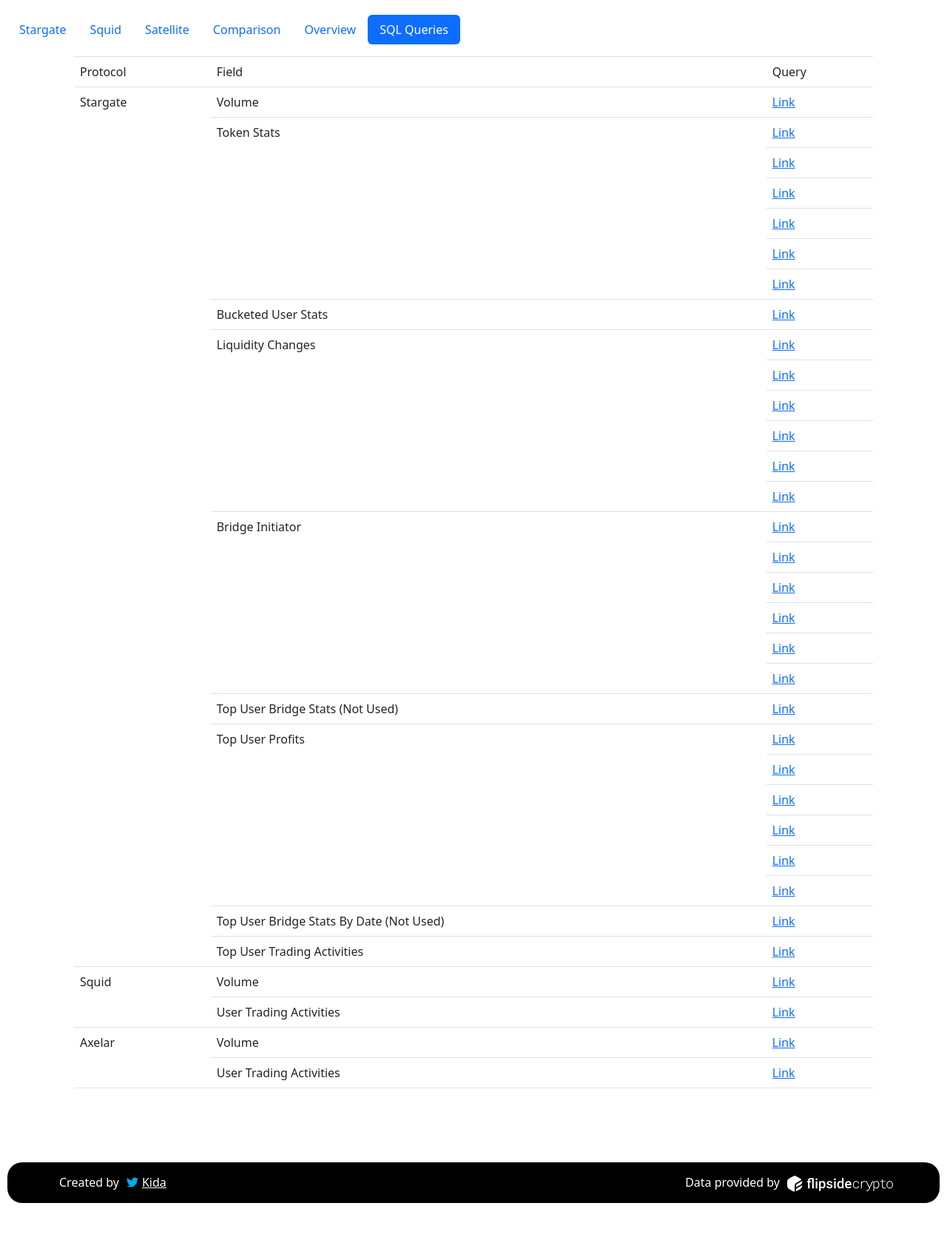
After one commit to KidaCrypto/axelar-bridge-analysis, a Flask app: page /sql in a window 1280 px wide. The commit adds this page. Shown: the whole page at 74% size. Run offline with Flask 3, Linux system fonts and the light colour scheme.

Commit message:
Added SQL page

```diff
--- a/website/templates/layout.html
+++ b/website/templates/layout.html
@@ -78,6 +78,9 @@
       <li class="nav-item">
         <a href="/overview" class="nav-link" id="pills-overview-tab">Overview</a>
       </li>
+      <li class="nav-item">
+        <a href="/sql" class="nav-link" id="pills-sql-tab">SQL Queries</a>
+      </li>
     </ul>
     {% block content %}{% endblock %}
 
--- /dev/null
+++ b/website/templates/tab-sql.html
@@ -0,0 +1,138 @@
+{% extends("layout.html") %}
+{% block content %}
+<table class="table" style="margin: auto; max-width: 1080px; font-size: 16px;">
+    <thead>
+        <tr>
+            <td>Protocol</td>
+            <td>Field</td>
+            <td>Query</td>
+        </tr>
+    </thead>
+    <tbody>
+        <tr>
+            <td rowspan="29">Stargate</td>
+            <td>Volume</td>
+            <td><a href="https://flipsidecrypto.xyz/edit/queries/5ca98cb1-ed7a-43eb-9b37-8f61dd8ee3fd" target="_blank">Link</a></td>
+        </tr>
+        <tr>
+            <td rowspan="6">Token Stats</td>
+            <td><a href="https://flipsidecrypto.xyz/edit/queries/cb8807b2-d514-46e7-ba97-8afe7e488355" target="_blank">Link</a></td>
+        </tr>
+        <tr>
+            <td><a href="https://flipsidecrypto.xyz/edit/queries/b508a928-eb49-4307-abe3-1c856dc21cba" target="_blank">Link</a></td>
+        </tr>
+        <tr>
+            <td><a href="https://flipsidecrypto.xyz/edit/queries/45cd1428-f6ef-4159-a2b3-e100f3db7beb" target="_blank">Link</a></td>
+        </tr>
+        <tr>
+            <td><a href="https://flipsidecrypto.xyz/edit/queries/ab212eb2-3aea-4929-857e-00d2db4a36c8" target="_blank">Link</a></td>
+        </tr>
+        <tr>
+            <td><a href="https://flipsidecrypto.xyz/edit/queries/f2700ac0-e91d-40ca-b55f-56e1ae5a2596" target="_blank">Link</a></td>
+        </tr>
+        <tr>
+            <td><a href="https://flipsidecrypto.xyz/edit/queries/76bec6cc-9fda-4f3f-ab68-d4ed05388ad1" target="_blank">Link</a></td>
+        </tr>
+        <tr>
+            <td rowspan="1">Bucketed User Stats</td>
+            <td><a href="https://flipsidecrypto.xyz/edit/queries/0c0803f3-7bfc-4a4e-802a-73569687ea3d" target="_blank">Link</a></td>
+        </tr>
+        <tr>
+            <td rowspan="6">Liquidity Changes</td>
+            <td><a href="https://flipsidecrypto.xyz/edit/queries/611598fb-70a5-4bf6-aabf-a4b0077a2647" target="_blank">Link</a></td>
+        </tr>
+        <tr>
+            <td><a href="https://flipsidecrypto.xyz/edit/queries/4410249a-e364-48ca-8df9-87bd7e593e13" target="_blank">Link</a></td>
+        </tr>
+        <tr>
+            <td><a href="https://flipsidecrypto.xyz/edit/queries/df09ab03-ed21-4a19-a875-a9fd6dc32776" target="_blank">Link</a></td>
+        </tr>
+        <tr>
+            <td><a href="https://flipsidecrypto.xyz/edit/queries/a599cd0b-497c-41c1-9f97-a4452dc08d27" target="_blank">Link</a></td>
+        </tr>
+        <tr>
+            <td><a href="https://flipsidecrypto.xyz/edit/queries/44b9eee7-30e2-4b37-892c-0dd98b85bada" target="_blank">Link</a></td>
+        </tr>
+        <tr>
+            <td><a href="https://flipsidecrypto.xyz/edit/queries/e3e5bc21-2bfb-4267-8914-38f64510dbef" target="_blank">Link</a></td>
+        </tr>
+        <tr>
+            <td rowspan="6">Bridge Initiator</td>
+            <td><a href="https://flipsidecrypto.xyz/edit/queries/d7376011-882a-4905-811d-007aa232ceb1" target="_blank">Link</a></td>
+        </tr>
+        <tr>
+            <td><a href="https://flipsidecrypto.xyz/edit/queries/1e8544f4-50de-4b89-ae98-d3e49064179c" target="_blank">Link</a></td>
+        </tr>
+        <tr>
+            <td><a href="https://flipsidecrypto.xyz/edit/queries/ec3263a5-5c9a-4fa8-9c14-74611e7e1f98" target="_blank">Link</a></td>
+        </tr>
+        <tr>
+            <td><a href="https://flipsidecrypto.xyz/edit/queries/a49377ed-c877-4850-b77c-1daa6e626334" target="_blank">Link</a></td>
+        </tr>
+        <tr>
+            <td><a href="https://flipsidecrypto.xyz/edit/queries/a54efdbf-d37a-4199-a32c-19e411bca99f" target="_blank">Link</a></td>
+        </tr>
+        <tr>
+            <td><a href="https://flipsidecrypto.xyz/edit/queries/f9994302-3437-4823-bc0d-418706aca64c" target="_blank">Link</a></td>
+        </tr>
+        <tr>
+            <td rowspan="1">Top User Bridge Stats (Not Used)</td>
+            <td><a href="https://flipsidecrypto.xyz/edit/queries/1965d97f-5d9f-447d-b8ee-cf02a87b693a" target="_blank">Link</a></td>
+        </tr>
+        <tr>
+            <td rowspan="6">Top User Profits</td>
+            <td><a href="https://flipsidecrypto.xyz/edit/queries/d3250383-82f1-415f-9771-4051da89fdb1" target="_blank">Link</a></td>
+        </tr>
+        <tr>
+            <td><a href="https://flipsidecrypto.xyz/edit/queries/f27a788d-811b-4646-88a5-1072d28023a4" target="_blank">Link</a></td>
+        </tr>
+        <tr>
+            <td><a href="https://flipsidecrypto.xyz/edit/queries/0cf839d7-5d98-4477-b551-7e0fcea8095b" target="_blank">Link</a></td>
+        </tr>
+        <tr>
+            <td><a href="https://flipsidecrypto.xyz/edit/queries/ea88760e-67e5-4660-8c34-6b0619772295" target="_blank">Link</a></td>
+        </tr>
+        <tr>
+            <td><a href="https://flipsidecrypto.xyz/edit/queries/f1b8a2ef-a140-4e78-8d72-4e17d2b9bb3e" target="_blank">Link</a></td>
+        </tr>
+        <tr>
+            <td><a href="https://flipsidecrypto.xyz/edit/queries/29c0b7a4-235d-40d8-af2e-2b0f972554e4" target="_blank">Link</a></td>
+        </tr>
+        <tr>
+            <td rowspan="1">Top User Bridge Stats By Date (Not Used)</td>
+            <td><a href="https://flipsidecrypto.xyz/edit/queries/8eb03dbb-5abc-4861-b164-79a0df17be7c" target="_blank">Link</a></td>
+        </tr>
+        <tr>
+            <td rowspan="1">Top User Trading Activities</td>
+            <td><a href="https://flipsidecrypto.xyz/edit/queries/bafd3be4-c1bd-485d-bf60-dbbe9ac41c99" target="_blank">Link</a></td>
+        </tr>
+        <tr>
+            <td rowspan="2">Squid</td>
+            <td>Volume</td>
+            <td><a href="https://flipsidecrypto.xyz/edit/queries/8b11eb1e-94cc-46a2-8960-e070c5b94347" target="_blank">Link</a></td>
+        </tr>
+        <tr>
+            <td>User Trading Activities</td>
+            <td><a href="https://flipsidecrypto.xyz/edit/queries/db0ee743-f379-4784-91ca-091cc0e1d535" target="_blank">Link</a></td>
+        </tr>
+        <tr>
+            <td rowspan="2">Axelar</td>
+            <td>Volume</td>
+            <td><a href="https://flipsidecrypto.xyz/edit/queries/3e4cb76d-f7a8-4b42-b542-4d6a423ebff1" target="_blank">Link</a></td>
+        </tr>
+        <tr>
+            <td>User Trading Activities</td>
+            <td><a href="https://flipsidecrypto.xyz/edit/queries/17586790-f836-468e-b4b4-e5cfbd8578ec" target="_blank">Link</a></td>
+        </tr>
+    </tbody>
+</table>
+<div style="padding-bottom: 100px;"></div>
+{% endblock %}
+
+{% block script %}
+<script>
+    $(document).ready(async function(){
+        $('#pills-sql-tab').addClass('active');
+    });
+</script>
+{% endblock %}
--- a/website/views.py
+++ b/website/views.py
@@ -32,3 +32,7 @@
 @views.route('/overview')
 async def overview():
     return render_template("tab-overview.html", page="overview")
+
+@views.route('/sql')
+async def sql():
+    return render_template("tab-sql.html", page="sql")
```
